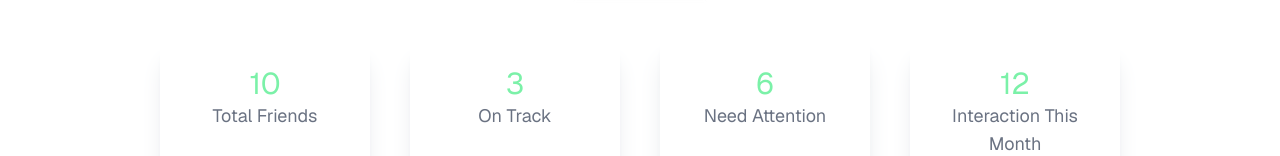
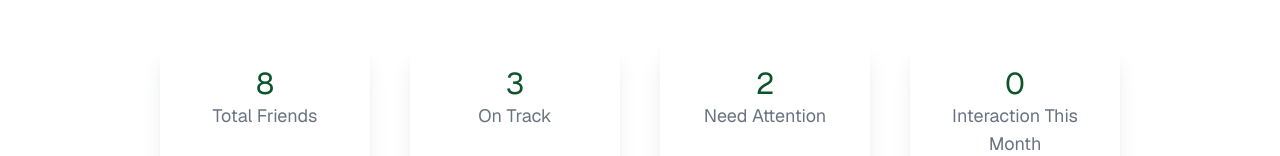
Before and after one commit to ashrafulhoda789/keen-keeper-project-ph, a React (Vite) app: page / in a window 1280 px wide. Shown: the part 277-433 px from the top of the page. Built offline with nearby package versions, Linux system fonts and the light colour scheme.

Commit message:
banner's card value make dynamic

```diff
--- a/index.html
+++ b/index.html
@@ -2,7 +2,7 @@
 <html lang="en" data-theme="light">
   <head>
     <meta charset="UTF-8" />
-    <link rel="icon" type="image/svg+xml" href="/favicon.svg" />
+    <link rel="icon" type="image/svg+xml" href="/favIcon.png" />
     <meta name="viewport" content="width=device-width, initial-scale=1.0" />
     <title>keen-keeper-project-ph</title>
   </head>
--- a/src/components/footer/Footer.jsx
+++ b/src/components/footer/Footer.jsx
@@ -6,7 +6,7 @@ import twitter from '../../assets/twitter.png'
 
 const Footer = () => {
     return (
-        <div className='p-20 bg-[#244D3F] text-white'>
+        <div className='p-15 mt-20 bg-[#244D3F] text-white'>
             <div className='flex flex-col justify-center items-center space-y-5'>
                 <div className='flex flex-col justify-center items-center space-y-3'>
                     <img src={footerLogo} alt="" />
--- a/src/components/homepage/allFriends/AllFriends.jsx
+++ b/src/components/homepage/allFriends/AllFriends.jsx
@@ -1,6 +1,7 @@
-import React, { useEffect, useState } from 'react';
+import React, { useContext } from 'react';
 import FriendCard from '../../../ui/FriendCard';
 import { BeatLoader } from 'react-spinners';
+import { FriendContext } from '../../../context/FriendContext';
 
 // const friendsPromise = fetch('/friendData.json').then(res => res.json());
 
@@ -9,19 +10,7 @@ const AllFriends = () => {
     // const friends = use(friendsPromise);
     // console.log(friends);
 
-    const [friends, setFriends] = useState([]);
-    const [loading, setLoading] = useState(true);
-
-    useEffect(() => {
-        const fetchData = async () => {
-            const res = await fetch('/friendData.json');
-            const data = await res.json();
-
-            setFriends(data);
-            setLoading(false);
-        };
-        fetchData();
-    }, []);
+    const {friends, loading} = useContext(FriendContext);
 
     return (
         <div className='w-10/12 mx-auto my-10'>
--- a/src/components/homepage/banner/Banner.jsx
+++ b/src/components/homepage/banner/Banner.jsx
@@ -1,7 +1,15 @@
-import React from 'react';
+import React, { useContext } from 'react';
 import { FaPlus } from 'react-icons/fa';
+import { FriendContext } from '../../../context/FriendContext';
 
 const Banner = () => {
+
+    const { friends, timeLine } = useContext(FriendContext);
+    const onTrack = friends.filter(friend => friend.status === 'On-track');
+    const totalOnTrack = onTrack.length;
+    const almostDue = friends.filter(friend => friend.status === 'Almost due');
+    const totalAlmostDue = almostDue.length;
+
     return (
         <div className='my-10 w-9/12 mx-auto'>
             <div className='text-center space-y-4'>
@@ -12,19 +20,19 @@ const Banner = () => {
 
             <div className='grid grid-cols-1 md:grid-cols-2 lg:grid-cols-4 gap-10 mt-10'>
                 <div className='text-center shadow-xl shadow-gray-200 p-7 rounded-2xl'>
-                    <h3 className='text-xl text-green-300 md:text-3xl'>10</h3>
+                    <h3 className='text-xl text-green-900 md:text-3xl'>{friends.length}</h3>
                     <h4 className='text-lg text-gray-500'>Total Friends</h4>
                 </div>
                 <div className='text-center shadow-xl shadow-gray-200 p-7 rounded-2xl'>
-                    <h3 className='text-xl text-green-300 md:text-3xl'>3</h3>
+                    <h3 className='text-xl text-green-900 md:text-3xl'>{totalOnTrack}</h3>
                     <h4 className='text-lg text-gray-500'>On Track</h4>
                 </div>
                 <div className='text-center shadow-xl shadow-gray-200 p-7'>
-                    <h3 className='text-xl text-green-300 md:text-3xl'>6</h3>
+                    <h3 className='text-xl text-green-900 md:text-3xl'>{totalAlmostDue}</h3>
                     <h4 className='text-lg text-gray-500'>Need Attention</h4>
                 </div>
                 <div className='text-center shadow-xl shadow-gray-200 p-7 rounded-2xl'>
-                    <h3 className='text-xl text-green-300 md:text-3xl'>12</h3>
+                    <h3 className='text-xl text-green-900 md:text-3xl'>{timeLine.length}</h3>
                     <h4 className='text-lg text-gray-500'>Interaction This Month</h4>
                 </div>
             </div>
--- a/src/context/FriendContext.jsx
+++ b/src/context/FriendContext.jsx
@@ -1,28 +1,43 @@
-import React, { createContext, useState } from 'react';
+import React, { createContext, useEffect, useState } from 'react';
 import { toast } from 'react-toastify';
 
 export const FriendContext = createContext();
 
-const FriendProvider = ({children}) => {
+const FriendProvider = ({ children }) => {
 
     const [timeLine, setTimeLine] = useState([]);
 
-    const handleTimeLine = (currFriend, type, image) =>{
+    const handleTimeLine = (currFriend, type, image) => {
         const newFriend = {
-            ... currFriend,
+            ...currFriend,
             type: type,
             image,
             time: new Date()
         };
 
         setTimeLine(prev => [...prev, newFriend]);
-        toast.success(`${type} with ${currFriend.name}`,{
+        toast.success(`${type} with ${currFriend.name}`, {
             position: 'top-center'
         });
-    }
+    };
+
+    const [friends, setFriends] = useState([]);
+    const [loading, setLoading] = useState(true);
+
+    useEffect(() => {
+        const fetchData = async () => {
+            const res = await fetch('/friendData.json');
+            const data = await res.json();
+
+            setFriends(data);
+            setLoading(false);
+        };
+        fetchData();
+    }, []);
 
     const data = {
-        timeLine, setTimeLine, handleTimeLine
+        timeLine, setTimeLine, handleTimeLine,
+        friends, setFriends , loading, setLoading
     }
     return (
         <FriendContext.Provider value={data}>{children}</FriendContext.Provider>
--- a/src/index.css
+++ b/src/index.css
@@ -3,5 +3,7 @@
 @plugin "daisyui";
 
 body{
+    margin: 0;
+    padding: 0;
     font-family: "Geist", sans-serif;
 }
--- a/src/layout/MainLayout.jsx
+++ b/src/layout/MainLayout.jsx
@@ -5,9 +5,11 @@ import Footer from '../components/footer/Footer';
 
 const MainLayout = () => {
     return (
-        <div>
+        <div className='min-h-screen flex flex-col'>
             <Navbar></Navbar>
-            <Outlet></Outlet>
+            <div className='grow'>
+                <Outlet></Outlet>
+            </div>
             <Footer></Footer>
         </div>
     );
--- a/src/pages/timeline/TimeLine.jsx
+++ b/src/pages/timeline/TimeLine.jsx
@@ -19,7 +19,7 @@ const TimeLine = () => {
 
     const sortedFriend = [...filterFriend].sort((a, b) => new Date(b.time) - new Date(a.time));
 
-    console.log(sortedFriend.time);
+    // console.log(sortedFriend.time);
 
     return (
         <div className='w-10/12 mx-auto my-10'>
```
Also changed, not shown: public/favIcon.png (added).
